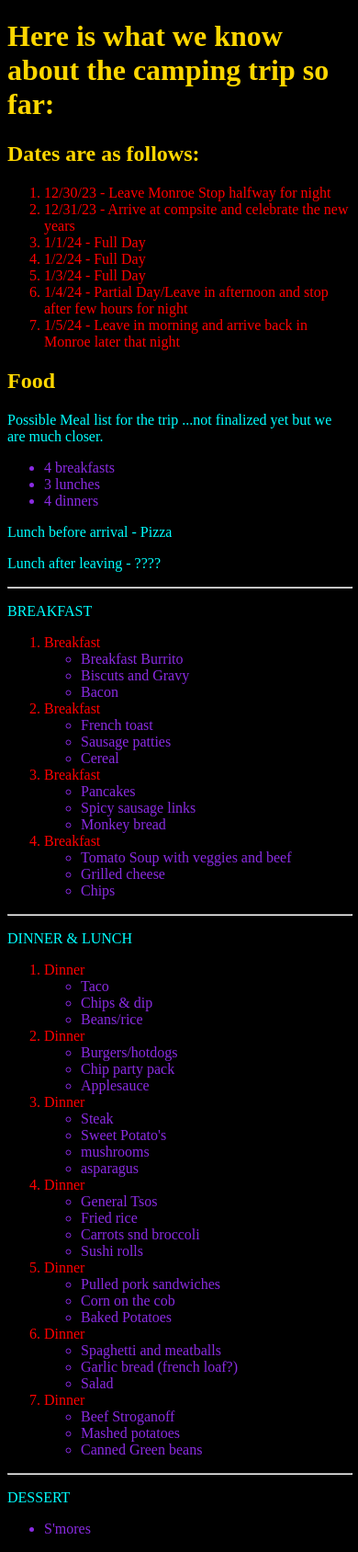
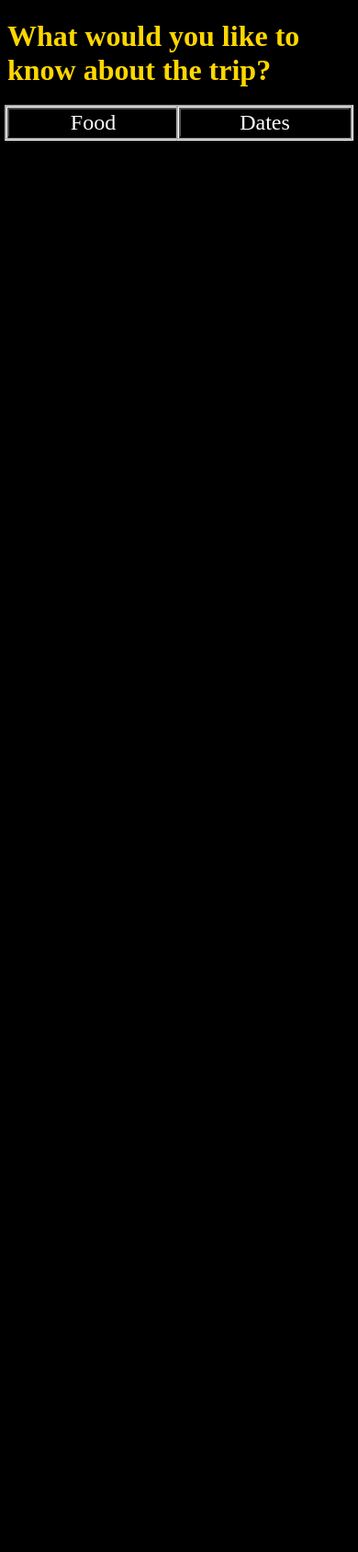
Before and after one commit to OliRosHow/potential-octo-garbanzo, a plain HTML site: page index.html in a window 390 px wide. Shown: the whole page at 92% size. After the commit the page ends 844 px from the top, so only its background shows below. Drawn offline with Linux system fonts and the light colour scheme.

Commit message:
seperated infomation into multiple pages

```diff
--- a/index.html
+++ b/index.html
@@ -4,127 +4,9 @@
     <link rel="stylesheet" href="styles.css">
 </head>
 <body>
-    <h1>Here is what we know about the camping trip so far:</h1>
+    <h1>What would you like to know about the trip?</h1>
 
-        <h2>Dates are as follows:</h2>
-        <ol>
-            <li>12/30/23 - Leave Monroe Stop halfway for night</li>
-            <li>12/31/23 - Arrive at compsite and celebrate the new years</li>
-            <li>1/1/24 - Full Day</li>
-            <li>1/2/24 - Full Day</li>
-            <li>1/3/24 - Full Day</li>
-            <li>1/4/24 - Partial Day/Leave in afternoon and stop after few hours for night</li>
-            <li>1/5/24 - Leave in morning and arrive back in Monroe later that night</li>
-        </ol>
-
-    <h2>Food</h2>
-
-    <p>Possible Meal list for the trip ...not finalized yet but we are much closer.</p>
-
-        <ul>
-            <li>4 breakfasts</li>
-            <li>3 lunches</li>
-            <li>4 dinners </li>
-        </ul>
-
-        <p>Lunch before arrival - Pizza</p>
-
-        <p>Lunch after leaving - ????</p>
-<hr>
-        <p>BREAKFAST </p>
-
-    <ol>
-        <li>Breakfast</li>
-            <ul>
-            <li>Breakfast Burrito</li>
-            <li>Biscuts and Gravy</li>
-            <li>Bacon</li>
-            </ul>
+    <button><a href="food.html">Food</a></button><button href="dates.html"><a href="dates.html">Dates</a></button>
 
 
-        <li>Breakfast</li>
-        <ul>
-            <li>French toast</li>
-            <li>Sausage patties</li>
-            <li>Cereal</li>
-        </ul>
-
-
-        <li>Breakfast</li>
-        <ul>
-            <li>Pancakes</li>
-            <li>Spicy sausage links</li>
-            <li>Monkey bread</li>
-        </ul>
-
-
-        <li>Breakfast</li>
-        <ul>
-            <li>Tomato Soup with veggies and beef</li>
-            <li>Grilled cheese</li>
-            <li>Chips</li>
-        </ul>
-
-    </ol>
-<hr>
-        <p>DINNER & LUNCH</p>
-
-        <ol>
-        <li>Dinner </li>
-        <ul>
-            <li>Taco</li>
-            <li>Chips & dip</li>
-            <li>Beans/rice </li>
-        </ul>
-
-        <li>Dinner </li>
-        <ul>
-            <li>Burgers/hotdogs</li>
-            <li>Chip party pack</li>
-            <li>Applesauce</li>
-        </ul>
-
-        <li>Dinner </li>
-        <ul>
-            <li>Steak</li>
-            <li>Sweet Potato's</li>
-            <li>mushrooms</li>
-            <li>asparagus</li>
-        </ul>
-
-        <li>Dinner </li>
-        <ul>
-            <li>General Tsos</li>
-            <li>Fried rice</li>
-            <li>Carrots snd broccoli</li>
-            <li>Sushi rolls</li>
-        </ul>
-
-        <li>Dinner </li>
-        <ul>
-            <li>Pulled pork sandwiches</li>
-            <li>Corn on the cob</li>
-            <li>Baked Potatoes</li>
-        </ul>
-
-        <li>Dinner </li>
-        <ul>
-            <li>Spaghetti and meatballs</li>
-            <li>Garlic bread (french loaf?)</li>
-            <li>Salad</li>
-        </ul>
-
-        <li>Dinner </li>
-        <ul>
-            <li>Beef Stroganoff</li>
-            <li>Mashed potatoes</li>
-            <li>Canned Green beans</li>
-        </ul>
-
-    </ol>
-<hr>
-        <p>DESSERT </p>
-        <ul>
-            <li>S'mores</li>
-        </ul>
 </body>
--- a/styles.css
+++ b/styles.css
@@ -35,3 +35,36 @@ hr
   color:white;
   justify-self: unset;
 }
+
+button
+{
+  font-size: x-large;
+  font-family: 'Times New Roman', Times, serif;
+  width:50%;
+  color:white;
+  background-color: black;
+  outline: auto;
+  outline-color: white;
+  outline-width: 8;
+  outline-style: groove;
+}
+a:link
+{
+ color: white;
+ text-decoration: none;
+}
+a:hover
+{
+  color: cyan;
+  text-decoration:solid
+}
+a:visited
+{
+  color:grey;
+  text-decoration: line-through;
+}
+a:active
+{
+  color:black;
+  text-decoration: none;
+}
```
Also changed, not shown: dates.html (added, +18 -0 lines), food.html (added, +117 -0 lines).
